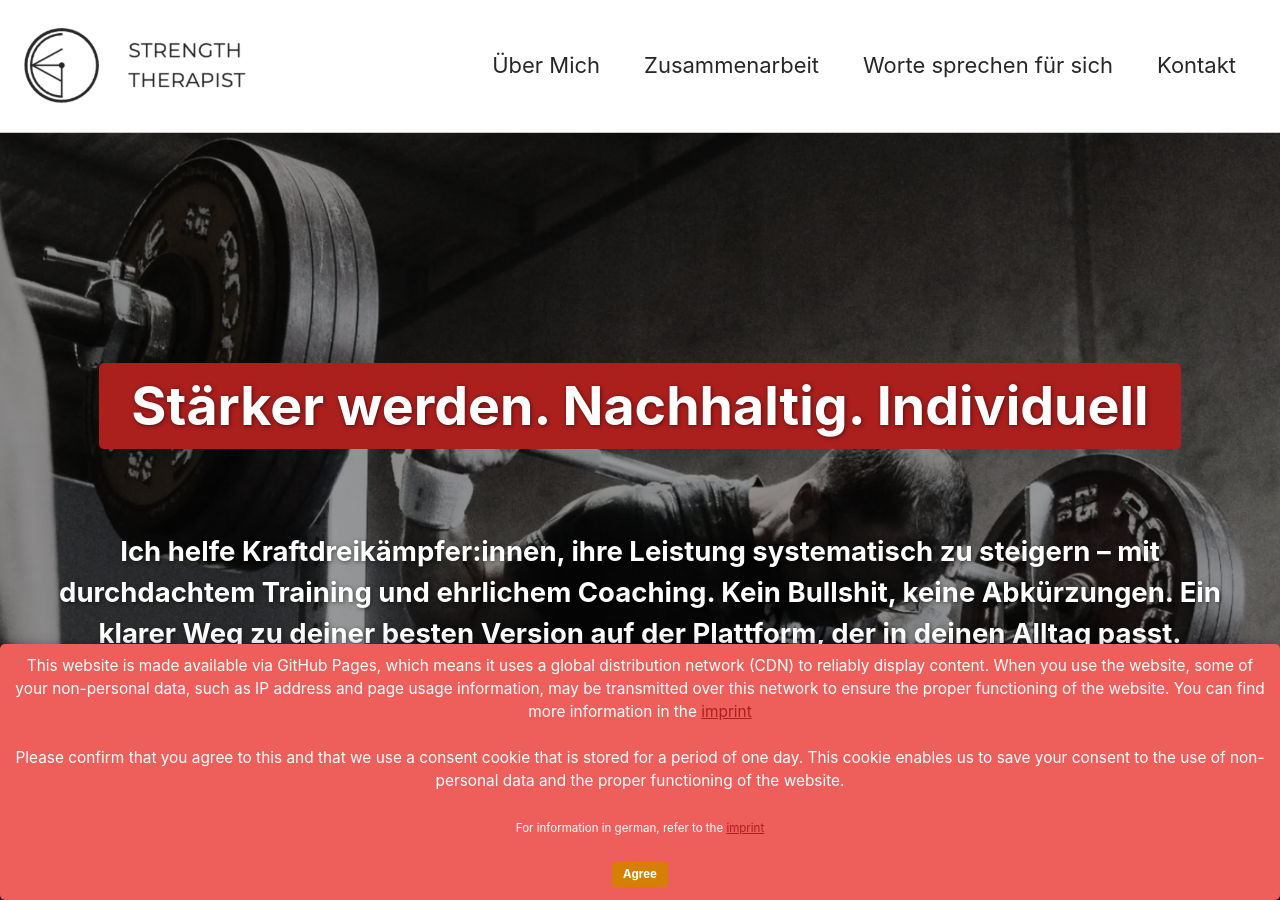
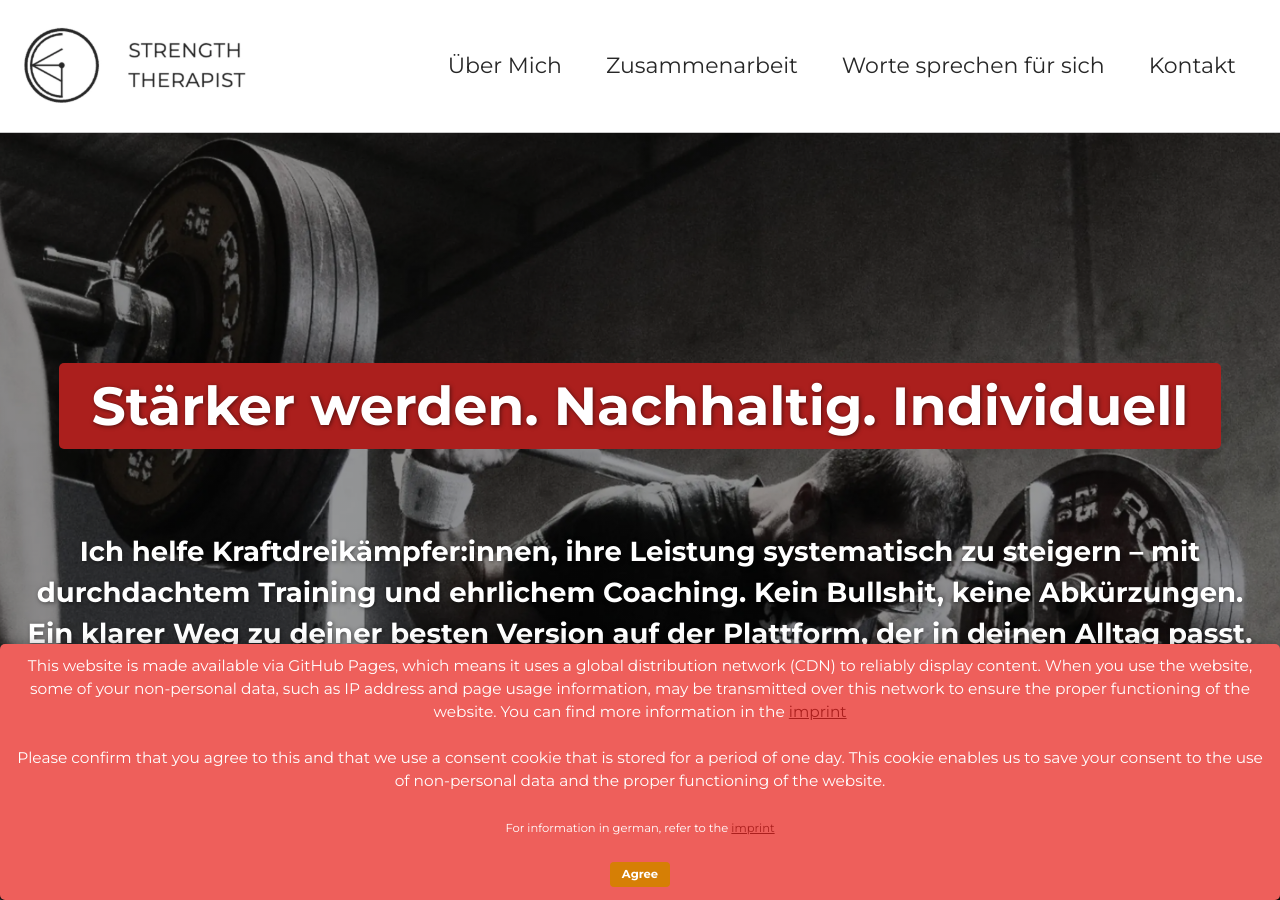
Before and after one commit to perstarke-webdev/strengththerapist-site, a Jekyll site: the page built from _pages/index.html, in a window 1280 px wide and 900 px high. Built offline with Jekyll 4.4.1, drawn with Linux system fonts in a browser that asks for light colours; cached includes are drawn as plain includes.

Commit message:
update font

```diff
--- a/_sass/oneflow/_buttons.scss
+++ b/_sass/oneflow/_buttons.scss
@@ -11,7 +11,7 @@
   display: inline-block;
   margin-bottom: 0.25em;
   padding: 0.5em 1em;
-  font-family: $sans-serif;
+  font-family: $global-font-family;
   font-size: $type-size-6;
   font-weight: bold;
   text-align: center;
--- a/_sass/oneflow/_fonts.scss
+++ b/_sass/oneflow/_fonts.scss
@@ -16,3 +16,36 @@ to any text you like.
   font-weight: 400;
   src: url('/assets/fonts/great-vibes-v18-latin-regular.woff2') format('woff2'); /* Chrome 36+, Opera 23+, Firefox 39+, Safari 12+, iOS 10+ */
 }
+
+/* montserrat-regular - latin */
+@font-face {
+  font-display: swap; /* Check https://developer.mozilla.org/en-US/docs/Web/CSS/@font-face/font-display for other options. */
+  font-family: 'Montserrat';
+  font-style: normal;
+  font-weight: 400;
+  src: url('../fonts/montserrat-v31-latin-regular.woff2') format('woff2'); /* Chrome 36+, Opera 23+, Firefox 39+, Safari 12+, iOS 10+ */
+}
+/* montserrat-italic - latin */
+@font-face {
+  font-display: swap; /* Check https://developer.mozilla.org/en-US/docs/Web/CSS/@font-face/font-display for other options. */
+  font-family: 'Montserrat';
+  font-style: italic;
+  font-weight: 400;
+  src: url('../fonts/montserrat-v31-latin-italic.woff2') format('woff2'); /* Chrome 36+, Opera 23+, Firefox 39+, Safari 12+, iOS 10+ */
+}
+/* montserrat-700 - latin */
+@font-face {
+  font-display: swap; /* Check https://developer.mozilla.org/en-US/docs/Web/CSS/@font-face/font-display for other options. */
+  font-family: 'Montserrat';
+  font-style: normal;
+  font-weight: 700;
+  src: url('../fonts/montserrat-v31-latin-700.woff2') format('woff2'); /* Chrome 36+, Opera 23+, Firefox 39+, Safari 12+, iOS 10+ */
+}
+/* montserrat-700italic - latin */
+@font-face {
+  font-display: swap; /* Check https://developer.mozilla.org/en-US/docs/Web/CSS/@font-face/font-display for other options. */
+  font-family: 'Montserrat';
+  font-style: italic;
+  font-weight: 700;
+  src: url('../fonts/montserrat-v31-latin-700italic.woff2') format('woff2'); /* Chrome 36+, Opera 23+, Firefox 39+, Safari 12+, iOS 10+ */
+}
--- a/_sass/oneflow/_masthead.scss
+++ b/_sass/oneflow/_masthead.scss
@@ -28,7 +28,7 @@
     -webkit-box-pack: justify;
     -ms-flex-pack: justify;
     justify-content: space-between;
-    font-family: $sans-serif-narrow;
+    font-family: $global-font-family;
 
     @include breakpoint($x-large) {
       max-width: $max-width;
--- a/_sass/oneflow/_navigation.scss
+++ b/_sass/oneflow/_navigation.scss
@@ -322,7 +322,7 @@
 .nav__title {
   margin: 0;
   padding: 0.5rem 0.75rem;
-  font-family: $sans-serif-narrow;
+  font-family: $global-font-family;
   font-size: $type-size-5;
   font-weight: bold;
 }
@@ -331,7 +331,7 @@
   display: block;
   margin: 0.5rem 0;
   padding: 0.25rem 0;
-  font-family: $sans-serif-narrow;
+  font-family: $global-font-family;
   font-size: $type-size-6;
   font-weight: bold;
   text-transform: uppercase;
@@ -343,7 +343,7 @@
      ========================================================================== */
 
 .toc {
-  font-family: $sans-serif-narrow;
+  font-family: $global-font-family;
   color: $gray;
   background-color: $background-color;
   border: 1px solid $border-color;
--- a/_sass/oneflow/_page.scss
+++ b/_sass/oneflow/_page.scss
@@ -148,13 +148,13 @@ text-align: center;
 
   dt {
     margin-top: 1em;
-    font-family: $sans-serif;
+    font-family: $global-font-family;
     font-weight: bold;
   }
 
   dd {
     margin-left: 1em;
-    font-family: $sans-serif;
+    font-family: $global-font-family;
     font-size: $type-size-6;
   }
 
--- a/_sass/oneflow/_variables.scss
+++ b/_sass/oneflow/_variables.scss
@@ -29,9 +29,11 @@ $bodoni: "Bodoni MT", serif !default;
 $calisto: "Calisto MT", serif !default;
 $garamond: Garamond, serif !default;
 
-$global-font-family: $sans-serif !default;
-$header-font-family: $sans-serif !default;
-$caption-font-family: $serif !default;
+$montserrat: "Montserrat", sans-serif !default;
+
+$global-font-family: $montserrat !default;
+$header-font-family: $montserrat !default;
+$caption-font-family: $montserrat !default;
 
 /* type scale */
 $type-size-1: 2.441em !default; // ~39.056px
--- a/_sass/oneflow/vendor/magnific-popup/_magnific-popup.scss
+++ b/_sass/oneflow/vendor/magnific-popup/_magnific-popup.scss
@@ -292,7 +292,7 @@ button {
 
   font-style: normal;
   font-size: 28px;
-  font-family: $serif;
+  font-family: $global-font-family;
 
   &:hover,
   &:focus {
--- a/_sass/oneflow/vendor/magnific-popup/_settings.scss
+++ b/_sass/oneflow/vendor/magnific-popup/_settings.scss
@@ -40,7 +40,7 @@ $mfp-include-mobile-layout-for-image: true;                       // Removes pad
 // Image caption options
 $mfp-caption-title-color:             #f3f3f3;                    // Caption title color
 $mfp-caption-subtitle-color:          #bdbdbd;                    // Caption subtitle color
-.mfp-counter { font-family: $serif; }                          // Caption font family
+.mfp-counter { font-family: $global-font-family; }                          // Caption font family
 
 // A11y
 $mfp-use-visuallyhidden:              false;
```
Also changed, not shown: assets/fonts/montserrat-v31-latin-700.woff2 (added), assets/fonts/montserrat-v31-latin-700italic.woff2 (added), assets/fonts/montserrat-v31-latin-italic.woff2 (added), assets/fonts/montserrat-v31-latin-regular.woff2 (added).
